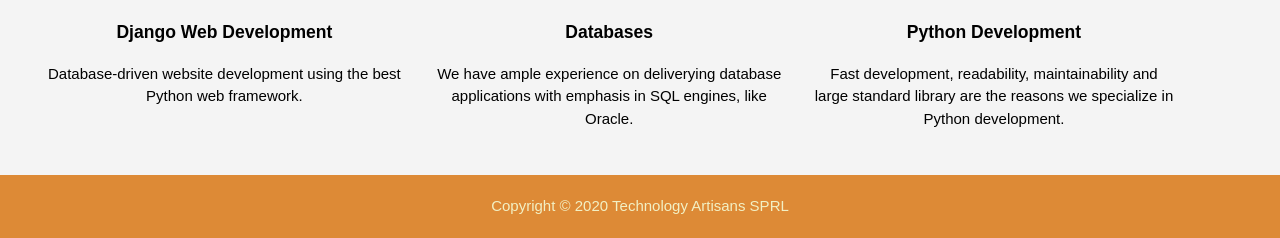
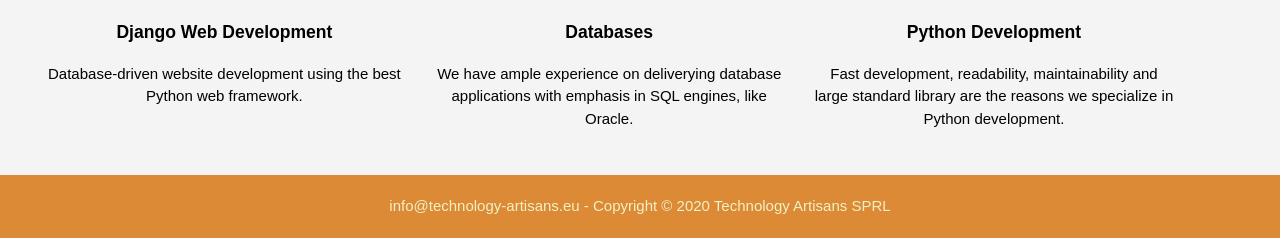
Before and after one commit to tonper19/techart_web_project, a Django app: page / in a window 1280 px wide. Shown: the part 717-955 px from the top of the page. Run offline with Django 3.2, Linux system fonts and the light colour scheme.

Commit message:
015. info@technology-artisans.eu

```diff
--- a/templates/partials/_footer.html
+++ b/templates/partials/_footer.html
@@ -3,6 +3,6 @@
 </footer> -->
 <!-- Footer -->
 <footer id="main-footer" class="py-4 bg-primary text-white text-center">
-    Copyright &copy;
+    info@technology-artisans.eu - Copyright &copy;
     <span class="year"></span> Technology Artisans SPRL
 </footer>
```
